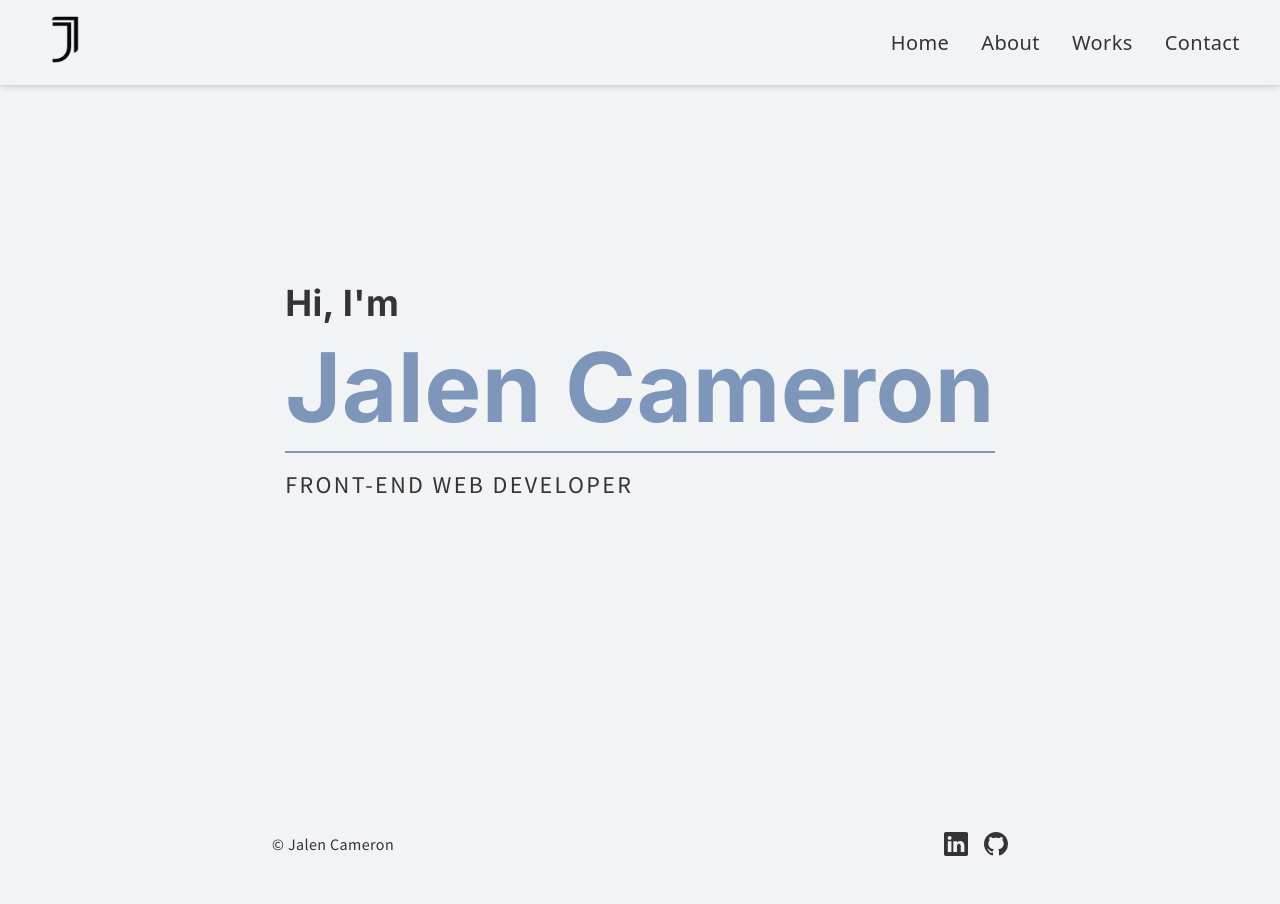
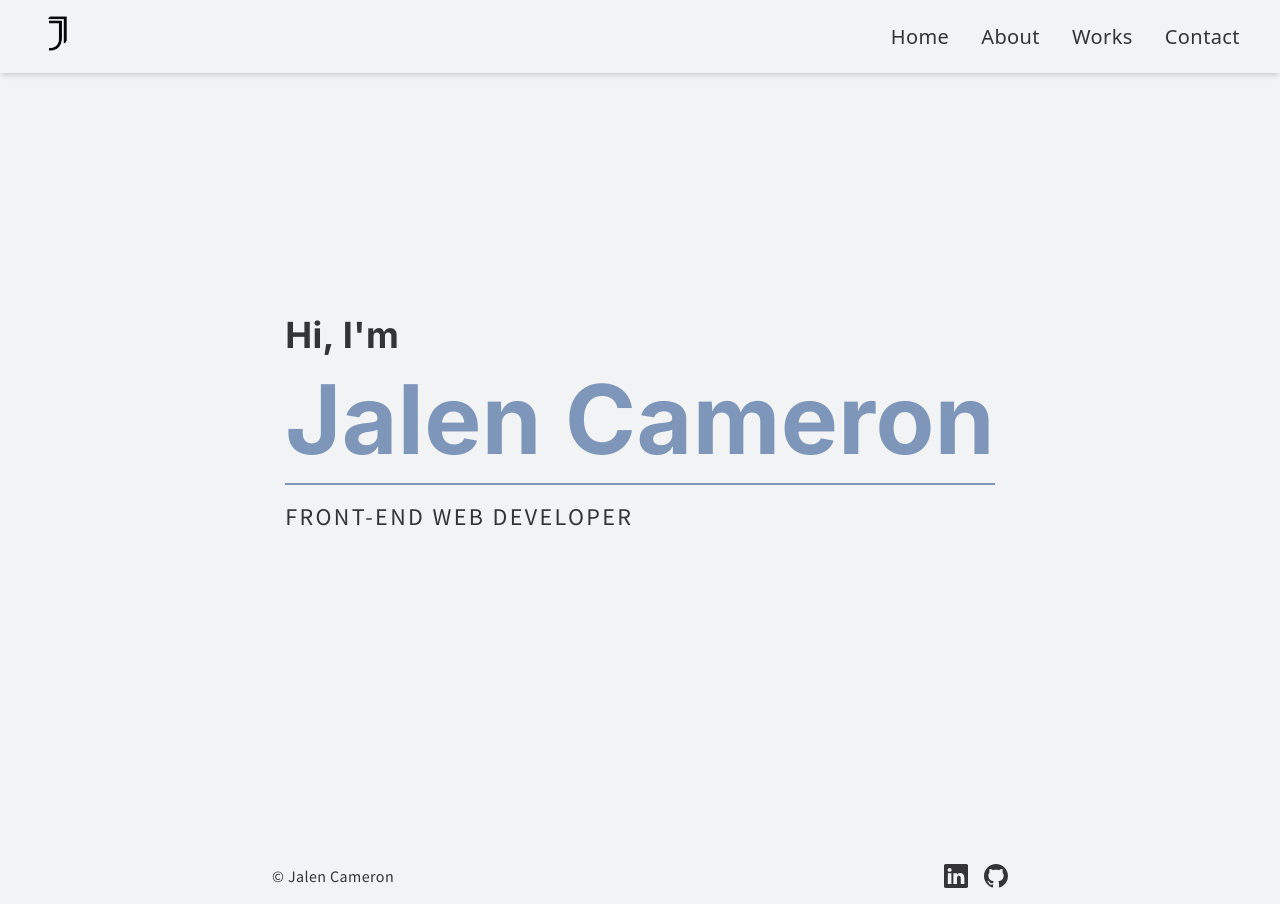
Before and after one commit to JalenCameron/next.js-portfolio, a Next.js app: page / in a window 1280 px wide. Before the commit the page ends 872 px from the top, so only its background shows below. Built offline with nearby package versions, Linux system fonts and the light colour scheme.

Commit message:
Created the works section and dynamic routing. Now need content

```diff
--- a/components/Main.jsx
+++ b/components/Main.jsx
@@ -3,7 +3,7 @@ import React from 'react'
 const Main = () => {
   return (
     <section className='w-full h-screen'>
-        <div className='max-w-[1240px] w-full h-full mx-auto p-2 flex justify-center items-center'>
+        <div className='max-w-[1240px] mt-8 w-full h-full mx-auto p-2 flex justify-center items-center'>
             <div>
                 <h1 className='text-xl sm:text-2xl lg:text-4xl'>Hi, I&apos;m</h1>
                 <h1 className='text-[#7f96bb] text-4xl sm:text-5xl lg:text-8xl py-4'>Jalen Cameron</h1>
--- a/components/Navbar.jsx
+++ b/components/Navbar.jsx
@@ -17,7 +17,9 @@ const Navbar = () => {
     <header className='shadow-md w-full fixed top-0 left-0'>
         <nav className='header md:flex items-center justify-between bg-[#f1f3f4] py-4 md:px-10 px-7'>
             <div className='cursor-pointer'>
-                <Image src="/assets/logo-black.png" alt="The letter J being used as an Icon" width="50" height="47" />
+                <Link href={"./"}>
+                    <Image src="/assets/logo-black.png" alt="The letter J being used as an Icon" width="35" height="35" />
+                </Link>
             </div>
 
             <div className='text-4xl absolute right-4 top-[0.7rem] cursor-pointer md:hidden'>
@@ -32,7 +34,7 @@ const Navbar = () => {
                     Links.map((link) => (
                         <li key={link.name} className="md:ml-8 text-3xl md:text-xl md:my-0 my-7">
                             <Link href={link.link}>
-                                <a alt={`${link.name} Page`} className="hover:text-[#7f96bb] duration-300">{link.name}</a>
+                                <a alt={`${link.name} Page`} className="cool duration-300">{link.name}</a>
                             </Link>
                         </li>
                     ))
--- /dev/null
+++ b/pages/404.js
@@ -0,0 +1,45 @@
+import Link from "next/link";
+import React from "react";
+import Footer from "../components/Footer";
+import Navbar from "../components/Navbar";
+
+function fourZeroFour() {
+  return (
+    <div>
+      <Navbar />
+
+      {/* Thanks to https://codepen.io/tsotsoblotso/pen/mVMvVv for the idea */}
+      <main className="code-area z-[-1] m-auto w-[95%] py-1 pr-1 pl-8">
+        <span className="block py-4 italic text-[#7f96bb]">
+          {"// 404 page not found."}
+        </span>
+
+        <span className="block">
+          <span className="text-[#d65562]">if</span>(
+          <span className="text-[#4ca8ef]">!</span>
+          <span className="italic text-[#777]">found</span>)
+          <span className="pl-2">{"{"}</span>
+        </span>
+
+        <span>
+          <span className="pl-4 text-[#2796ec]">
+            <i className="inline-block w-[10px]"></i>explain
+          </span>
+          <span>
+            (
+            <span className="text-[#777]">
+              &apos;How did you get here?&apos;
+            </span>
+            );
+          </span>
+          <span className="block">{"}"}</span>
+          <span className="block py-4 italic text-[#777] underline">
+            {<Link href="/">Go home!</Link>}
+          </span>
+        </span>
+      </main>
+    </div>
+  );
+}
+
+export default fourZeroFour;
--- a/pages/contact.js
+++ b/pages/contact.js
@@ -1,7 +1,30 @@
 import React from "react";
+import Footer from "../components/Footer";
+import Navbar from "../components/Navbar";
 
 function Contact() {
-  return <div>Contact Me!</div>;
+  return (
+    <div>
+      <Navbar />
+
+      <main className="h-screen w-full">
+        <section className="mx-auto flex h-full w-full max-w-[1240px] items-center justify-center p-2">
+          <div>
+            <h1 className="py-4 text-4xl text-[#7f96bb] sm:text-5xl">
+              Get in Touch.
+            </h1>
+            <div className="horizontal-line max-w-[320px]"></div>
+            <p className="py-4 text-base tracking-widest lg:text-2xl">
+              Got a question about my work? Interested in collaborating
+              together? Feel free to reach out!
+            </p>
+          </div>
+        </section>
+      </main>
+
+      <Footer />
+    </div>
+  );
 }
 
 export default Contact;
--- a/pages/works.js
+++ /dev/null
@@ -1,7 +0,0 @@
-import React from "react";
-
-function Works() {
-  return <div>Works</div>;
-}
-
-export default Works;
--- /dev/null
+++ b/pages/works/[project].js
@@ -0,0 +1,11 @@
+import React from "react";
+import { useRouter } from "next/router";
+
+function Project() {
+  const router = useRouter();
+  const { project } = router.query;
+
+  return <div>Project Content ID: {project}</div>;
+}
+
+export default Project;
--- /dev/null
+++ b/pages/works/index.js
@@ -0,0 +1,29 @@
+import Link from "next/link";
+import React from "react";
+import Footer from "../../components/Footer";
+import Navbar from "../../components/Navbar";
+
+function Works() {
+  return (
+    <div>
+      <Navbar />
+
+      <main className="h-screen w-full">
+        <section className="mx-auto mt-36 flex h-full w-full max-w-[1240px] justify-center p-2">
+          <h1 className="text-xl sm:text-2xl lg:text-4xl">Featured Works</h1>
+          <ul>
+            <li>
+              <Link href="/works/123">
+                <a>Project 123</a>
+              </Link>
+            </li>
+          </ul>
+        </section>
+      </main>
+
+      <Footer />
+    </div>
+  );
+}
+
+export default Works;
--- a/styles/globals.css
+++ b/styles/globals.css
@@ -129,3 +129,46 @@
   -webkit-animation: fadein 2.5s;
   animation: fadein 2.5s;
 }
+
+/* 404 Error Styling */
+.code-area {
+  position: absolute;
+  width: 320px;
+  min-width: 320px;
+  top: 50%;
+  left: 50%;
+  -webkit-transform: translate(-50%, -50%);
+  transform: translate(-50%, -50%);
+}
+
+/* HOVER EFFECT */
+.cool {
+  padding-top: 10px;
+}
+
+.cool:before {
+  left: 0;
+  bottom: 0;
+  width: 100%;
+  height: 2px;
+  background: #7f96bb;
+  transform: scaleX(0);
+}
+
+.cool:hover:before {
+  transform: scaleX(1);
+}
+
+a {
+  position: relative;
+  color: inherit;
+  text-decoration: none;
+  line-height: 24px;
+}
+
+a:before,
+a:after {
+  content: '';
+  position: absolute;
+  transition: transform 0.5s ease;
+}
```
